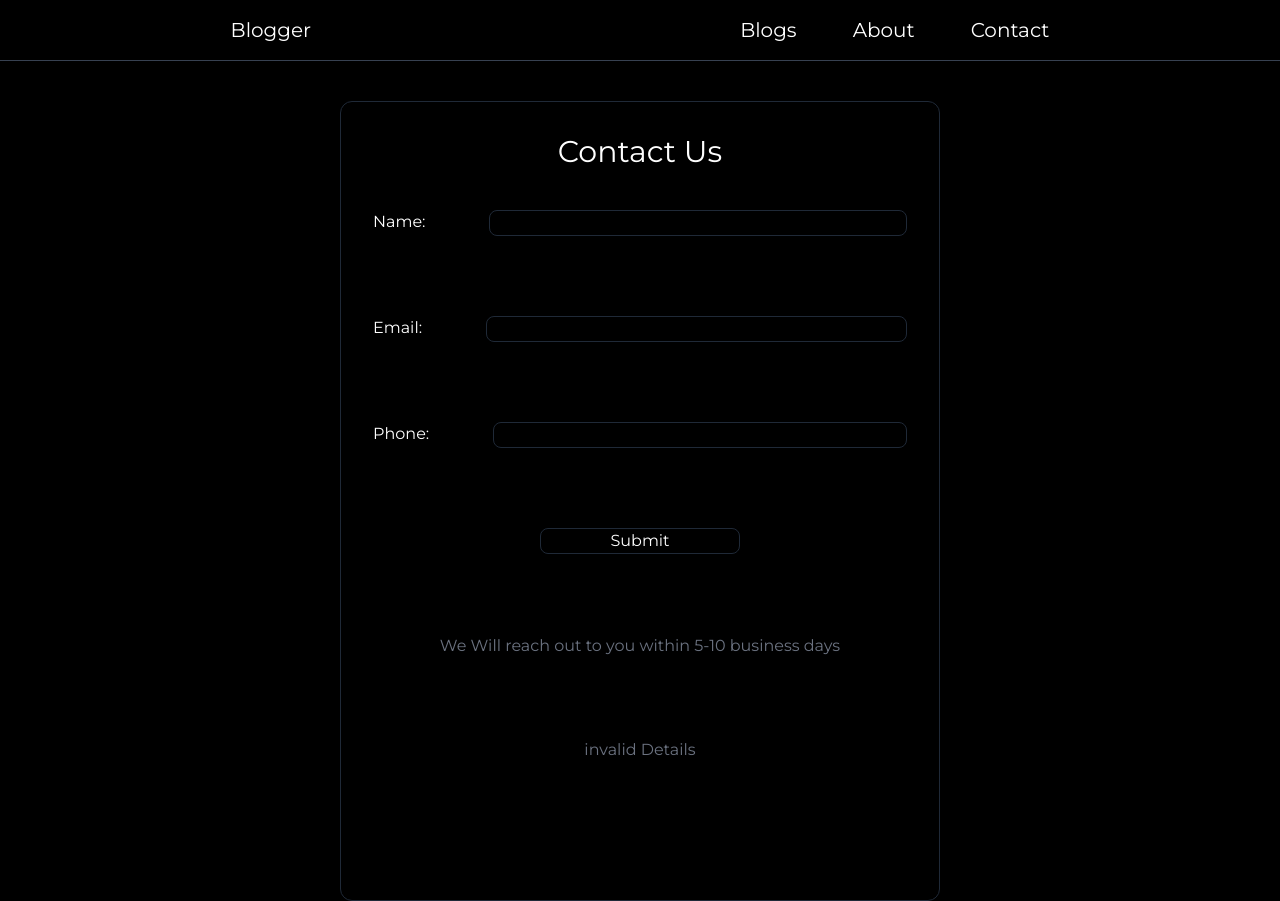
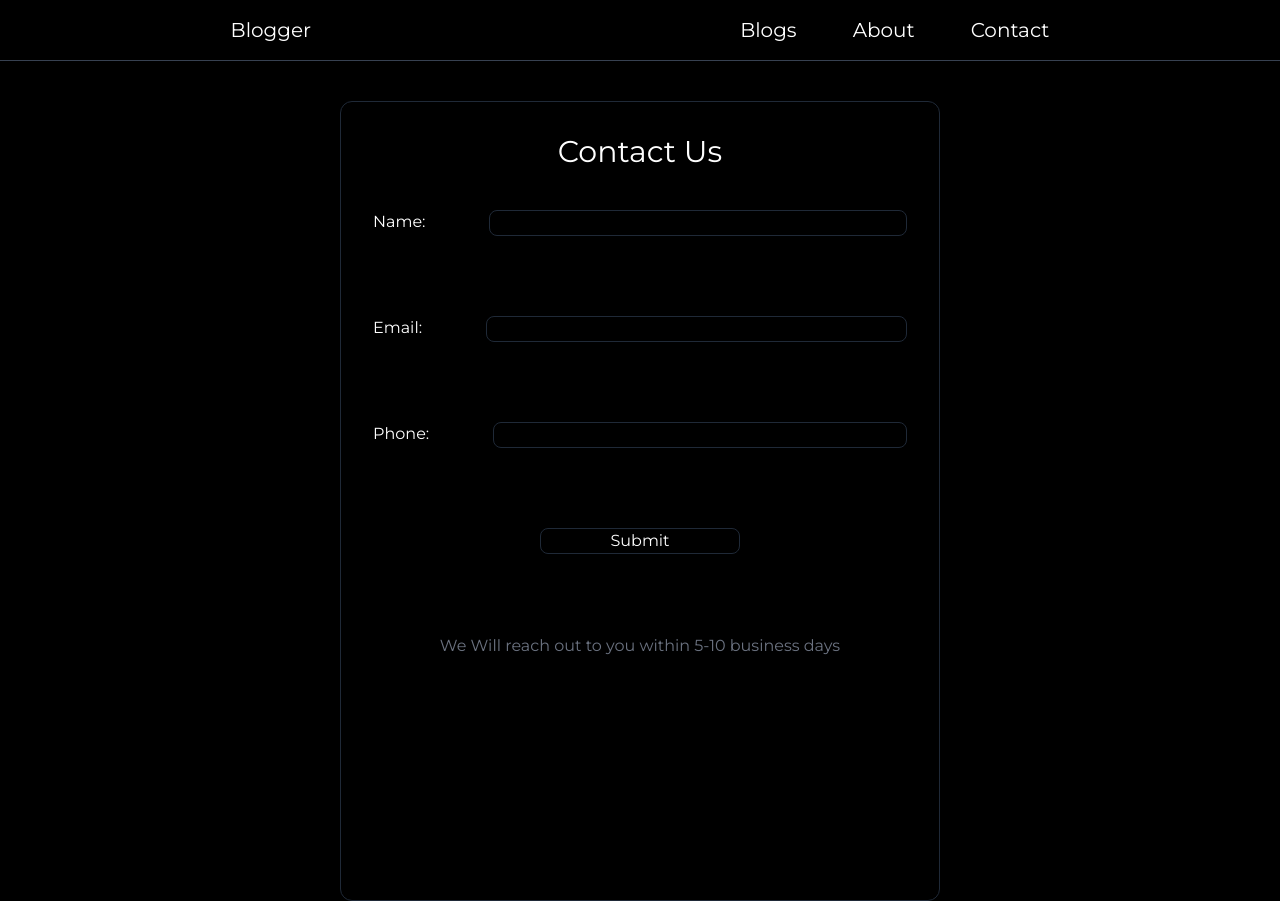
Before and after one commit to SarthakXO/blogging_app, a Next.js app: page /contact in a window 1280 px wide. Built offline with nearby package versions, Linux system fonts and the light colour scheme.

Commit message:
removed backend stuff

```diff
--- a/components/ContactUsForm.tsx
+++ b/components/ContactUsForm.tsx
@@ -16,20 +16,13 @@ const ContactUsForm = () => {
       .max(14, "Invalid Number")
       .required("This is required"),
   });
-  const [done, setDone] = useState<boolean>();
+
   return (
     <div>
       <Formik
         initialValues={{ name: " ", email: " ", phone: " " }}
-        onSubmit={async (values) => {
-          try {
-            await axios.post("http://localhost:3000/api/contactUs", values);
-            setDone(true);
-          } catch {
-            setDone(false);
-          }
-          await axios.post("http://localhost:3000/api/contactUs", values);
-          setDone;
+        onSubmit={(values) => {
+          console.log(values);
         }}
         validationSchema={contactSchema}
       >
@@ -77,11 +70,6 @@ const ContactUsForm = () => {
           <span className="text-gray-500 ">
             We Will reach out to you within 5-10 business days
           </span>
-          {done ? (
-            <span className="text-gray-500">Details Sent</span>
-          ) : (
-            <span className="text-gray-500">invalid Details</span>
-          )}
         </Form>
       </Formik>
     </div>
```
